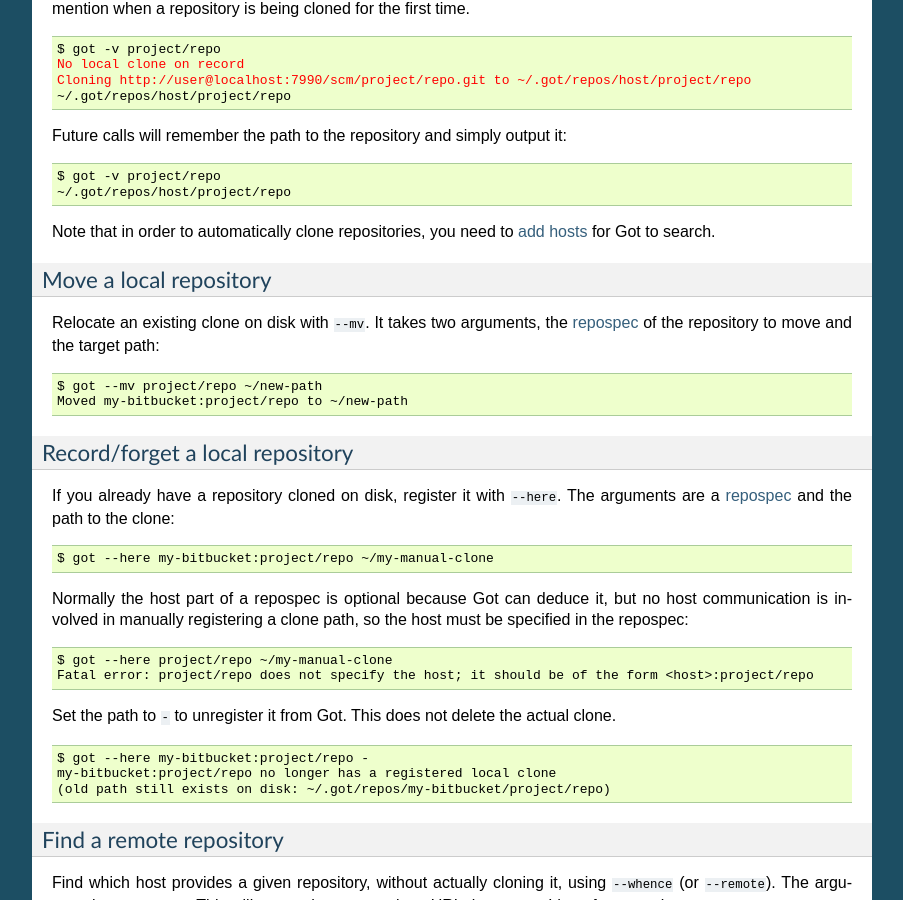
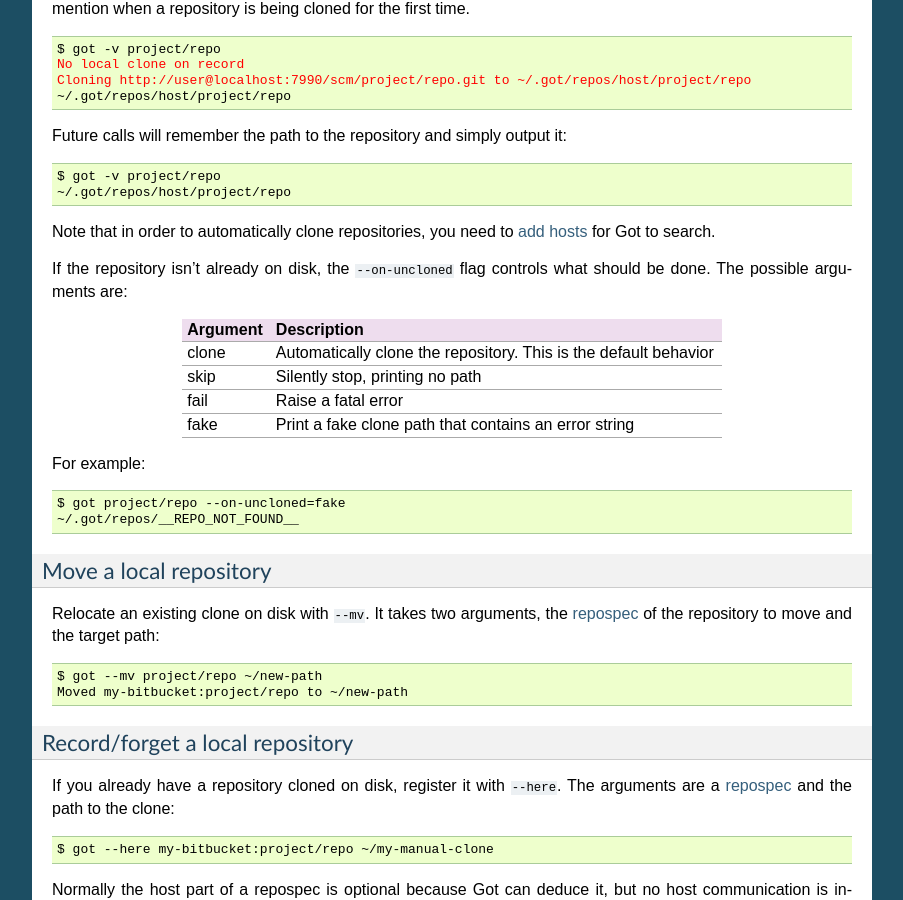
Before and after one commit to mrozekma/got, a Sphinx documentation site: the page built from doc/index.rst, in a window 1280 px wide and 900 px high, scrolled down 1358 px. Shown: the whole window, without its empty margins (198-1101 px from the left). Built offline with Sphinx 7.4.7, drawn with Linux system fonts in a browser that asks for light colours.

Commit message:
Add --on-uncloned in where mode. Fixes #3

```diff
--- a/doc/index.rst
+++ b/doc/index.rst
@@ -80,6 +80,22 @@ Future calls will remember the path to the repository and simply output it::
    ~/.got/repos/host/project/repo
 
 Note that in order to automatically clone repositories, you need to :ref:`add hosts <add-host>` for Got to search.
+
+If the repository isn't already on disk, the ``--on-uncloned`` flag controls what should be done. The possible arguments are:
+
+========  ===========
+Argument  Description
+========  ===========
+clone     Automatically clone the repository. This is the default behavior
+skip      Silently stop, printing no path
+fail      Raise a fatal error
+fake      Print a fake clone path that contains an error string
+========  ===========
+
+For example::
+
+    $ got project/repo --on-uncloned=fake
+    ~/.got/repos/__REPO_NOT_FOUND__
 
 .. _mv:
 
```
Also changed, not shown: 1 other file.
